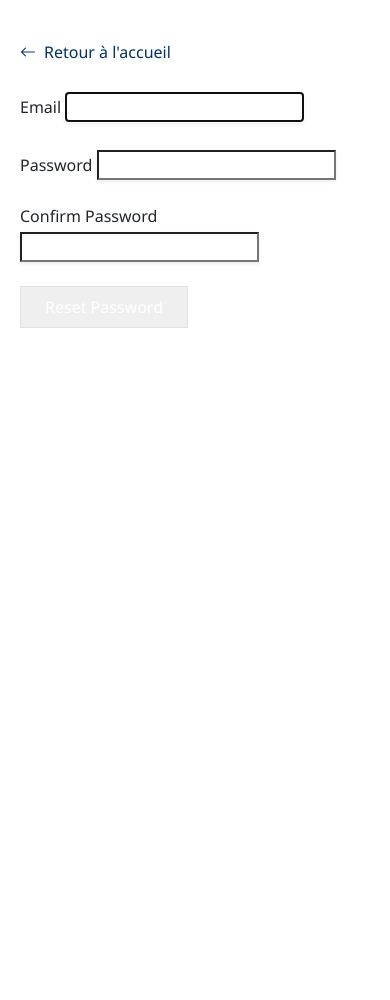
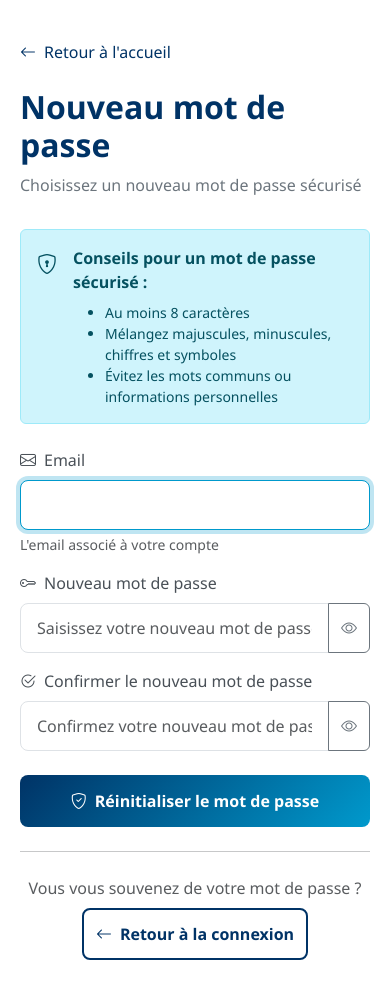
Before and after one commit to 2zalab/ArEM, a Laravel app: page /reset-password/1 in a window 390 px wide. Shown: the part 482-1482 px from the top of the page. Before the commit the page ends 810 px from the top, so only its background shows below. Run offline with Laravel 12, Linux system fonts and the light colour scheme.

Commit message:
feat: Amélioration page réinitialisation mot de passe
Refonte complète de la page reset-password avec style Bootstrap cohérent:

1. Design moderne et professionnel:
   - Header avec titre "Nouveau mot de passe" et description
   - Suppression des composants Tailwind (x-input-label, x-text-input)
   - Style 100% Bootstrap harmonisé avec login/register/forgot-password

2. Alert info avec conseils de sécurité:
   - Icône shield-lock
   - Liste de bonnes pratiques pour mot de passe sécurisé:
     * Au moins 8 caractères
     * Mélange majuscules, minuscules, chiffres, symboles
     * Éviter mots communs et infos personnelles

3. Champs améliorés avec icônes:
   - Email (readonly): icône envelope + texte d'aide
   - Nouveau mot de passe: icône key + placeholder
   - Confirmer mot de passe: icône check2-circle + placeholder

4. Boutons de visualisation du mot de passe:
   - Bouton œil sur champ "Nouveau mot de passe"
   - Bouton œil sur champ "Confirmer le nouveau mot de passe"
   - Fonction togglePassword() pour afficher/masquer
   - Icônes qui changent: bi-eye ↔ bi-eye-slash

5. Boutons d'action cohérents:
   - Bouton principal: "Réinitialiser le mot de passe" avec icône shield-check
   - Lien "Retour à la connexion" en bas pour abandonner

6. UX améliorée:
   - Email en readonly (déjà défini par le lien)
   - Placeholders explicites sur les champs password
   - Textes d'aide clairs
   - Layout responsive et accessible

Cohérence visuelle complète avec toutes les pages d'authentification.

Fichier modifié:
- auth/reset-password.blade.php: Refonte complète Bootstrap

```diff
--- a/resources/views/auth/reset-password.blade.php
+++ b/resources/views/auth/reset-password.blade.php
@@ -1,4 +1,21 @@
 <x-guest-layout>
+    <div class="auth-form-header">
+        <h2>Nouveau mot de passe</h2>
+        <p>Choisissez un nouveau mot de passe sécurisé</p>
+    </div>
+
+    <div class="alert alert-info d-flex align-items-start mb-4">
+        <i class="bi bi-shield-lock fs-5 me-3 mt-1"></i>
+        <div>
+            <strong>Conseils pour un mot de passe sécurisé :</strong>
+            <ul class="mb-0 mt-2 small">
+                <li>Au moins 8 caractères</li>
+                <li>Mélangez majuscules, minuscules, chiffres et symboles</li>
+                <li>Évitez les mots communs ou informations personnelles</li>
+            </ul>
+        </div>
+    </div>
+
     <form method="POST" action="{{ route('password.store') }}">
         @csrf
 
@@ -6,34 +23,105 @@
         <input type="hidden" name="token" value="{{ $request->route('token') }}">
 
         <!-- Email Address -->
-        <div>
-            <x-input-label for="email" :value="__('Email')" />
-            <x-text-input id="email" class="block mt-1 w-full" type="email" name="email" :value="old('email', $request->email)" required autofocus autocomplete="username" />
-            <x-input-error :messages="$errors->get('email')" class="mt-2" />
+        <div class="mb-3">
+            <label for="email" class="form-label">
+                <i class="bi bi-envelope me-2"></i>Email
+            </label>
+            <input
+                type="email"
+                class="form-control @error('email') is-invalid @enderror"
+                id="email"
+                name="email"
+                value="{{ old('email', $request->email) }}"
+                required
+                autofocus
+                autocomplete="username"
+                readonly
+            >
+            <div class="form-text">L'email associé à votre compte</div>
+            @error('email')
+                <div class="invalid-feedback">{{ $message }}</div>
+            @enderror
         </div>
 
         <!-- Password -->
-        <div class="mt-4">
-            <x-input-label for="password" :value="__('Password')" />
-            <x-text-input id="password" class="block mt-1 w-full" type="password" name="password" required autocomplete="new-password" />
-            <x-input-error :messages="$errors->get('password')" class="mt-2" />
+        <div class="mb-3">
+            <label for="password" class="form-label">
+                <i class="bi bi-key me-2"></i>Nouveau mot de passe
+            </label>
+            <div class="input-group">
+                <input
+                    type="password"
+                    class="form-control @error('password') is-invalid @enderror"
+                    id="password"
+                    name="password"
+                    required
+                    autocomplete="new-password"
+                    placeholder="Saisissez votre nouveau mot de passe"
+                >
+                <button class="btn btn-outline-secondary" type="button" onclick="togglePassword('password')">
+                    <i class="bi bi-eye" id="password-icon"></i>
+                </button>
+                @error('password')
+                    <div class="invalid-feedback">{{ $message }}</div>
+                @enderror
+            </div>
         </div>
 
         <!-- Confirm Password -->
-        <div class="mt-4">
-            <x-input-label for="password_confirmation" :value="__('Confirm Password')" />
-
-            <x-text-input id="password_confirmation" class="block mt-1 w-full"
-                                type="password"
-                                name="password_confirmation" required autocomplete="new-password" />
-
-            <x-input-error :messages="$errors->get('password_confirmation')" class="mt-2" />
+        <div class="mb-4">
+            <label for="password_confirmation" class="form-label">
+                <i class="bi bi-check2-circle me-2"></i>Confirmer le nouveau mot de passe
+            </label>
+            <div class="input-group">
+                <input
+                    type="password"
+                    class="form-control @error('password_confirmation') is-invalid @enderror"
+                    id="password_confirmation"
+                    name="password_confirmation"
+                    required
+                    autocomplete="new-password"
+                    placeholder="Confirmez votre nouveau mot de passe"
+                >
+                <button class="btn btn-outline-secondary" type="button" onclick="togglePassword('password_confirmation')">
+                    <i class="bi bi-eye" id="password_confirmation-icon"></i>
+                </button>
+                @error('password_confirmation')
+                    <div class="invalid-feedback">{{ $message }}</div>
+                @enderror
+            </div>
         </div>
 
-        <div class="flex items-center justify-end mt-4">
-            <x-primary-button>
-                {{ __('Reset Password') }}
-            </x-primary-button>
+        <div class="d-grid gap-2 mb-3">
+            <button type="submit" class="btn btn-primary btn-lg">
+                <i class="bi bi-shield-check me-2"></i>Réinitialiser le mot de passe
+            </button>
+        </div>
+
+        <hr class="my-4">
+
+        <div class="text-center">
+            <p class="text-muted mb-2">Vous vous souvenez de votre mot de passe ?</p>
+            <a href="{{ route('login') }}" class="btn btn-outline-primary">
+                <i class="bi bi-arrow-left me-2"></i>Retour à la connexion
+            </a>
         </div>
     </form>
+
+    <script>
+        function togglePassword(fieldId) {
+            const field = document.getElementById(fieldId);
+            const icon = document.getElementById(fieldId + '-icon');
+
+            if (field.type === 'password') {
+                field.type = 'text';
+                icon.classList.remove('bi-eye');
+                icon.classList.add('bi-eye-slash');
+            } else {
+                field.type = 'password';
+                icon.classList.remove('bi-eye-slash');
+                icon.classList.add('bi-eye');
+            }
+        }
+    </script>
 </x-guest-layout>
```
